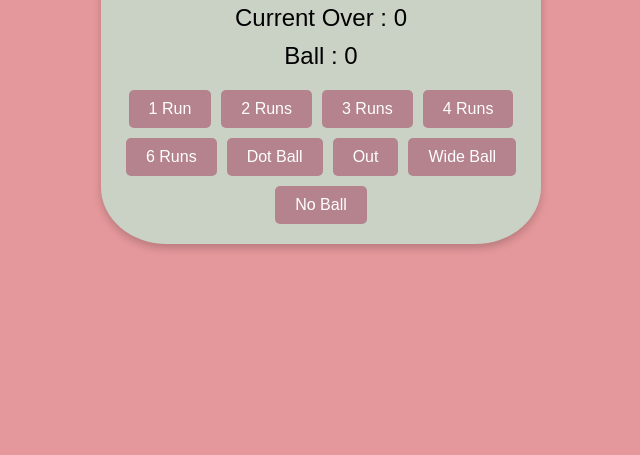
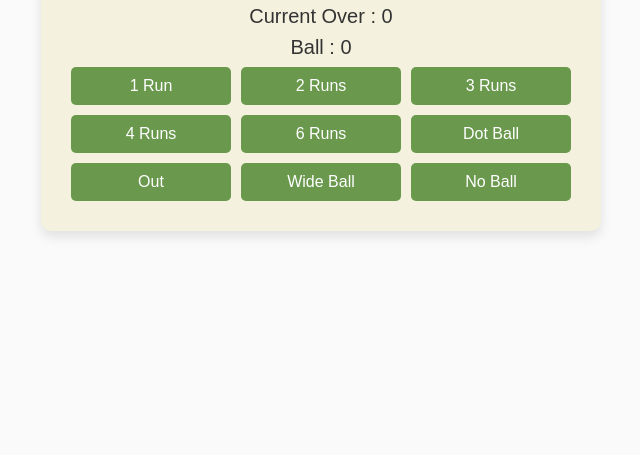
Before and after one commit to 42aditya31/Cricket-Scorer, a plain HTML site: page index.html in a window 1280 px wide. Shown: the part 345-800 px from the top of the page, without its empty margins (319-959 px from the left). Drawn offline with Linux system fonts and the light colour scheme.

Commit message:
Third Commit : Update the style of Cricket Scorer

```diff
--- a/style.css
+++ b/style.css
@@ -3,47 +3,56 @@ body {
     display: flex;
     justify-content: center;
     align-items: center;
-    height: 100vh;
+    min-height: 100vh;
     margin: 0;
-    background-color: #e5989b;
+    background-color: #fafafa;
 }
 
 #container {
-    background-color:#cad2c5;
-    padding: 20px;
-    border-radius: 15%;
-    box-shadow: 0 4px 8px rgba(0, 0, 0, 0.2);
+    background-color: #f4f1de;
+    padding: 30px;
+    border-radius: 10px;
+    box-shadow: 0 6px 12px rgba(0, 0, 0, 0.1);
     text-align: center;
-    width: 80%;
-    max-width: 400px;
+    width: 90%;
+    max-width: 500px;
 }
 
-#scoreboard {
+header h1 {
+    font-size: 24px;
     margin-bottom: 20px;
+    color: #333;
 }
 
-#scoreboard p {
-    font-size: 24px;
-    margin: 10px 0;
+.scoreboard p {
+    font-size: 20px;
+    margin: 8px 0;
+    color: #333;
 }
 
 #controls {
-    display: flex;
-    flex-wrap: wrap;
-    justify-content: center;
+    display: grid;
+    grid-template-columns: repeat(3, 1fr);
     gap: 10px;
 }
 
 #controls button {
-    padding: 10px 20px;
+    padding: 10px;
     font-size: 16px;
     border: none;
     border-radius: 5px;
     cursor: pointer;
-    background-color: #b5838d;
-    color: white;
+    background-color: #6a994e;
+    color: #fff;
+    transition: background-color 0.2s ease-in-out;
 }
 
 #controls button:hover {
-    background-color: #0056b3;
+    background-color: #386641;
 }
+
+@media (max-width: 480px) {
+    #controls {
+        grid-template-columns: repeat(2, 1fr);
+    }
+}
```
